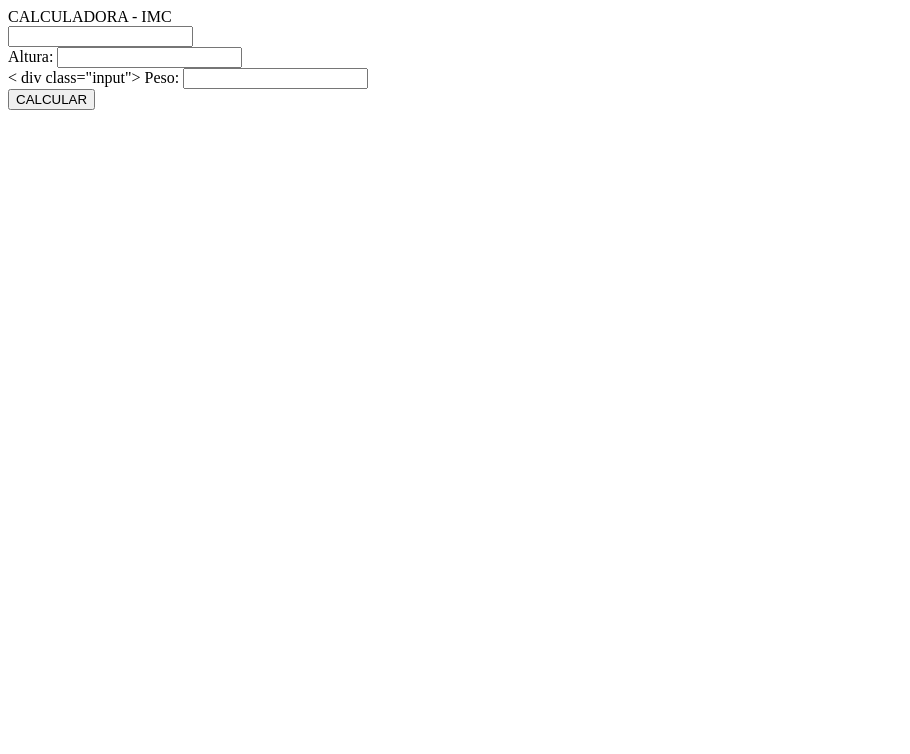
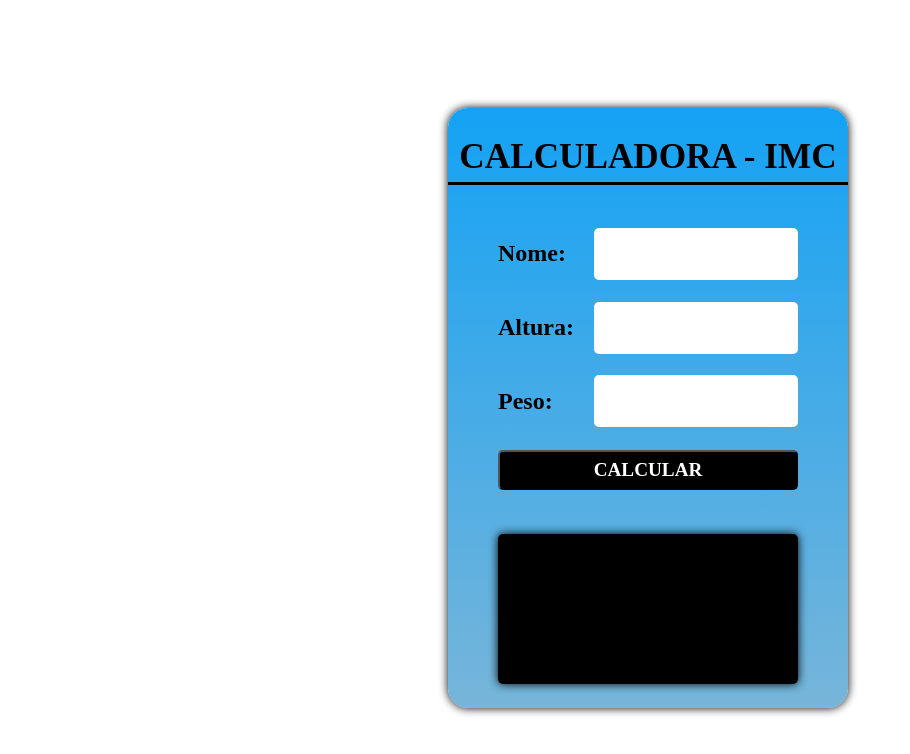
Before and after one commit to RamonBrandao/Calculadora-IMC, a plain HTML site: page index.html in a window 1280 px wide. Shown: the whole page, without its empty margins (0-910 px from the left). Drawn offline with Linux system fonts and the light colour scheme.

Commit message:
Finalizado o CSS

```diff
--- a/index.html
+++ b/index.html
@@ -13,18 +13,19 @@
     <div class="container">
       <div class="title"> CALCULADORA - IMC </div>
       <div class="input">
+        <label>Nome:</label>
         <input type="text" id="nome">
       </div>
       <div class="input">
         <label>Altura:</label>
         <input type="number" id="altura">
       </div>
-      < div class="input">
+      <div class="input">
         <label>Peso:</label>
         <input type="number" id="peso">
-    </div>
-    <button id="calcular">CALCULAR</button>
-    <div class="result" id="resultado"></div>
+      </div>
+      <button id="calcular">CALCULAR</button>
+      <div class="result" id="resultado"></div>
     </div>
   </main>
   <script src="script.js"></script>
--- a/style.css
+++ b/style.css
@@ -0,0 +1,79 @@
+main {
+  display: flex;
+  width: 100vw;
+  height: 100vh;
+  justify-content: center;
+  align-items: center;
+}
+
+.container {
+  display: flex;
+  flex-direction: column;
+  background: linear-gradient(to top, rgba(85, 163, 208, 0.8), rgb(20, 162, 244));
+  width: 400px;
+  height: 600px;
+  align-items: center;
+  justify-content: space-evenly;
+  border-radius: 20px;
+  box-shadow: 0 0 10px black;
+}
+
+.title {
+  display: flex;
+  justify-content: center;
+  align-items: center;
+  width: 100%;
+  height: 50px;
+  font: bold 2.2rem serif;
+  border-bottom: solid 3px black;
+  margin-bottom: 20px;
+}
+
+.input {
+  display: flex;
+  width: 300px;
+  height: 50px;
+  justify-content: space-between;
+  align-items: center;
+}
+
+.input input {
+  width: 200px;
+  height: 50px;
+  border-radius: 5px;
+  border: none;
+  outline: 0;
+  font: bold 1.5rem serif;
+  text-align: center;
+}
+
+.input label {
+  font: bold 1.5rem serif;
+}
+
+button {
+  width: 300px;
+  height: 40px;
+  font: bold 1.2rem serif;
+  background: #000;
+  color: white;
+  outline: none;
+  border-radius: 5px;
+  cursor: pointer;
+}
+
+.result {
+  display: flex;
+  margin-top: 20px;
+  align-items: center;
+  width: 300px;
+  height: 150px;
+  border-radius: 5px;
+  font: italic 1.5rem serif;
+  box-shadow: 0px 0px 10px black;
+  background: #000;
+  color: rgb(20, 162, 244);
+  padding: 20px;
+  box-sizing: border-box;
+  user-select: none;
+}
```
Also changed, not shown: imagem/imc.jpg (added).
